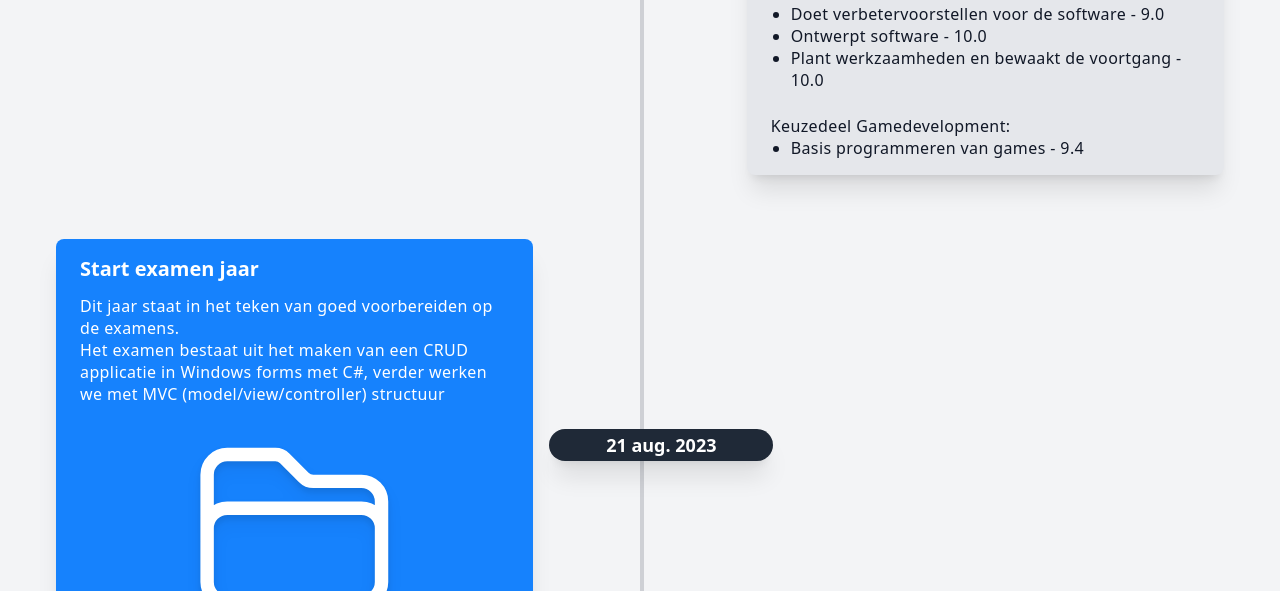
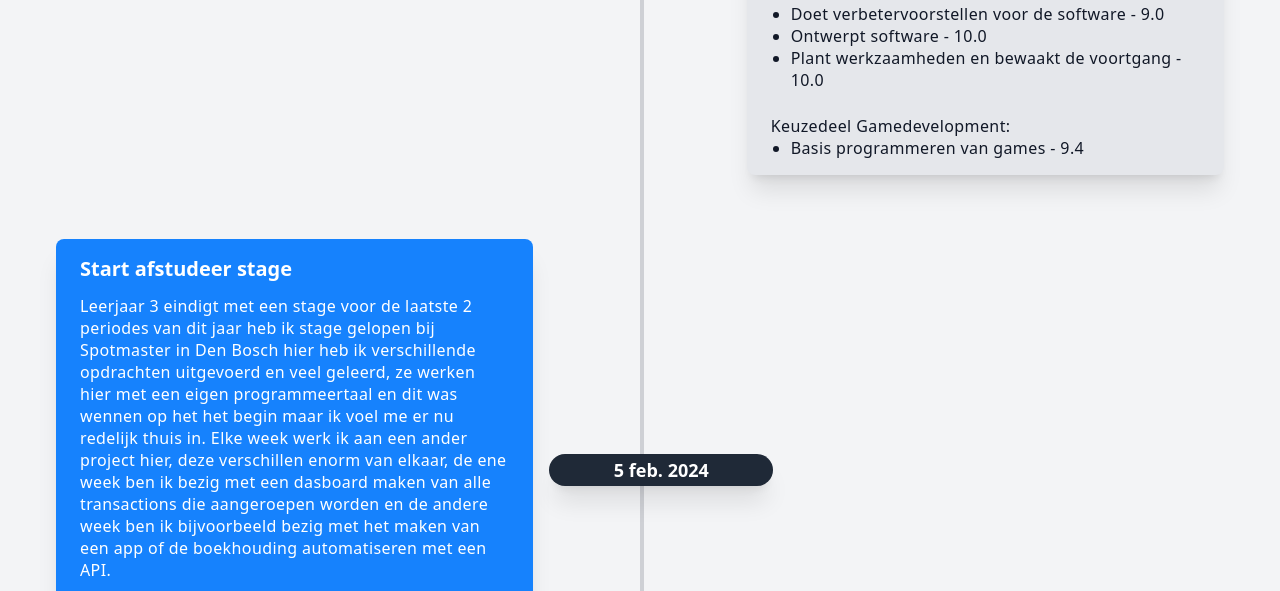
Before and after one commit to kw1c-BraakvandeSiemen/SimeonDev, a website: page public/pages/projecten.html in a window 1280 px wide. Shown: the part 7183-7774 px from the top of the page. Drawn offline with Linux system fonts and the light colour scheme.

Commit message:
changes to projecten page

```diff
--- a/public/pages/projecten.html
+++ b/public/pages/projecten.html
@@ -253,7 +253,7 @@
 						</div>
 						<div class="order-1 m-4 rounded-lg w-full bg-gray-200 dark:bg-slate-600 px-6 py-4 md:w-1/2 text-slate-200 shadow-xl">
 							<h3 class="dark:text-gray-100 mb-3 text-xl font-bold text-gray-800">Examens</h3>
-							<p class="dark:text-gray-100 leading-snug font-medium tracking-wide text-gray-900 text-opacity-100">Na veel voorbereiding en het maken van aantekeningen was het eindelijk tijd voor de examens. Ondanks de zenuwen ben ik erg tevreden over mijn resultaten. </p>
+							<p class="dark:text-gray-100 leading-snug font-medium tracking-wide text-gray-900 text-opacity-100">Na veel voorbereiding en het maken van aantekeningen was het eindelijk tijd voor de examens. Ondanks de zenuwen ben ik erg tevreden over mijn behaalde resultaten. </p>
 							<img src="../images/examResults.jpg" alt="C sharp logo" class="mt-4 w-2/3 lg:w-2/3 mx-auto drop-shadow" /> <br>
 							<p class="dark:text-gray-100 leading-snug font-medium tracking-wide text-gray-900 text-opacity-100">Cijfers CRUD applicatie:
 								<ul class="dark:text-gray-100 leading-snug font-medium tracking-wide text-gray-900 text-opacity-100 list-disc pl-5">
@@ -277,14 +277,12 @@
 					<div class="z-50 mb-8 flex w-full flex-col items-center justify-between md:flex-row-reverse">
 						<div class="order-1 w-1/2"></div>
 						<div class="z-20 order-1 flex h-8 w-72 items-center rounded-full dark:bg-gray-200 bg-gray-800 shadow-xl">
-							<h2 class="dark:text-gray-800 mx-auto text-lg font-semibold text-white">21 aug. 2023</h2>
+							<h2 class="dark:text-gray-800 mx-auto text-lg font-semibold text-white">5 feb. 2024</h2>
 						</div>
 						<div class="order-1 m-4 w-full rounded-lg bg-[#1682fd] dark:bg-blue-800 px-6 py-4 shadow-xl md:w-1/2">
-							<h3 class="mb-3 dark:text-slate-200 text-xl font-bold text-white">Start examen jaar</h3>
-							<p class="dark:text-slate-200 font-medium leading-snug tracking-wide text-white text-opacity-100">Dit jaar staat in het teken van goed voorbereiden op de examens. <br>Het examen bestaat uit het maken van een CRUD applicatie in Windows forms met C#, verder werken we met MVC (model/view/controller) structuur</p>
-							<svg xmlns="http://www.w3.org/2000/svg" fill="none" viewBox="0 0 24 24" stroke-width="1.5" stroke="currentColor" class="mt-4 w-1/2 mx-auto drop-shadow-lg dark:text-slate-100 text-white">
-								<path stroke-linecap="round" stroke-linejoin="round" d="M2.25 12.75V12A2.25 2.25 0 0 1 4.5 9.75h15A2.25 2.25 0 0 1 21.75 12v.75m-8.69-6.44-2.12-2.12a1.5 1.5 0 0 0-1.061-.44H4.5A2.25 2.25 0 0 0 2.25 6v12a2.25 2.25 0 0 0 2.25 2.25h15A2.25 2.25 0 0 0 21.75 18V9a2.25 2.25 0 0 0-2.25-2.25h-5.379a1.5 1.5 0 0 1-1.06-.44Z" />
-							  </svg>
+							<h3 class="mb-3 dark:text-slate-200 text-xl font-bold text-white">Start afstudeer stage</h3>
+							<p class="dark:text-slate-200 font-medium leading-snug tracking-wide text-white text-opacity-100">Leerjaar 3 eindigt met een stage voor de laatste 2 periodes van dit jaar  heb ik stage gelopen bij Spotmaster in Den Bosch hier heb ik verschillende opdrachten uitgevoerd en veel geleerd, ze werken hier met een eigen programmeertaal en dit was wennen op het het begin maar ik voel me er nu redelijk thuis in. Elke week werk ik aan een ander project hier, deze verschillen enorm van elkaar, de ene week ben ik bezig met een dasboard maken van alle transactions die aangeroepen worden en de andere week ben ik bijvoorbeeld bezig met het maken van een app of de boekhouding automatiseren met een API.</p>
+							<img src="../images/spotmaster_logo.png" alt="C sharp logo" class="mt-4 w-2/3 lg:w-2/3 mx-auto drop-shadow" />
 						</div>
 					</div>
 				</div>
```
Also changed, not shown: public/images/spotmaster_logo.png (added).
